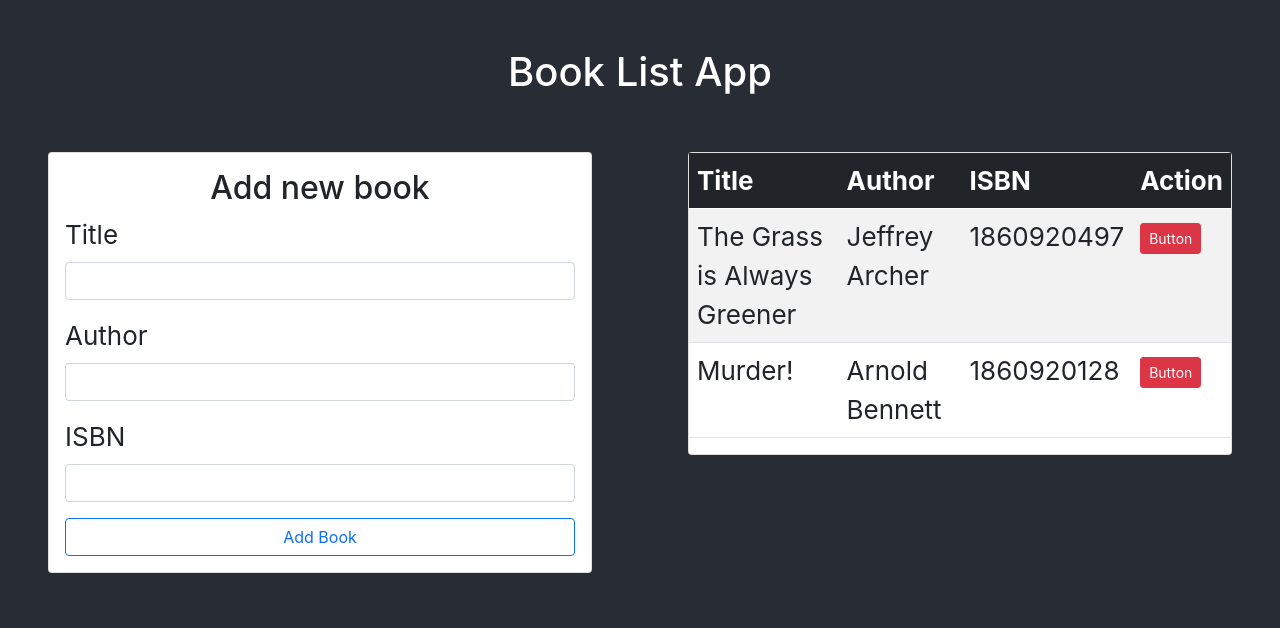
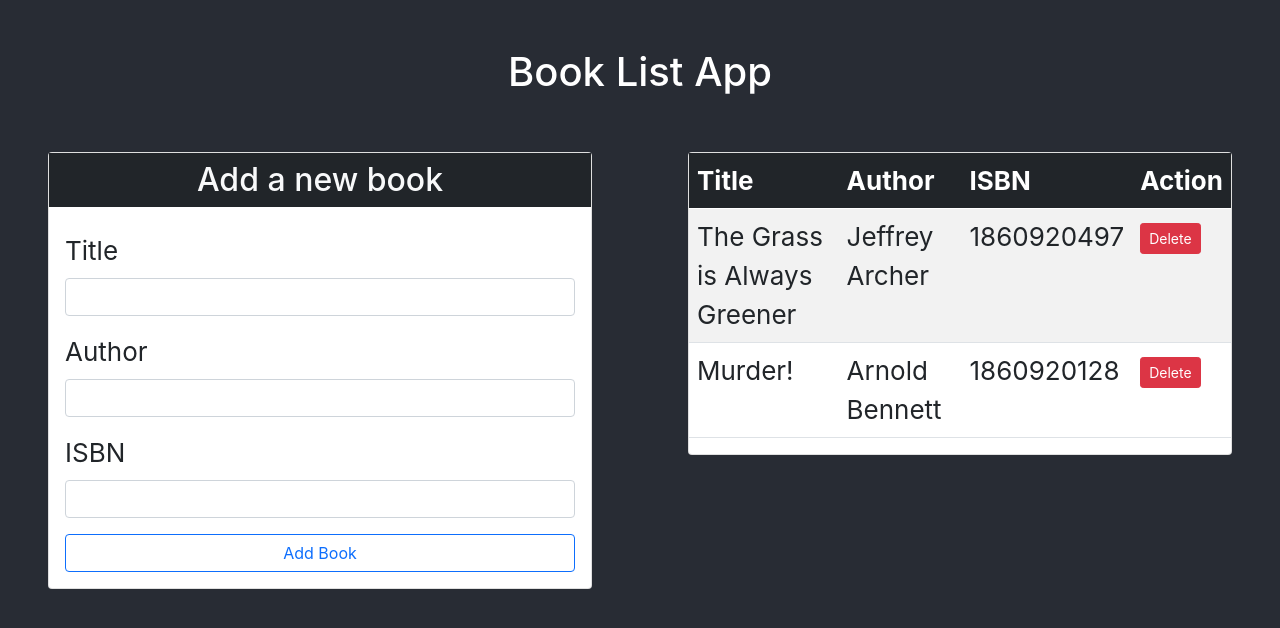
Before and after one commit to masoodhamza/bookstore, a React (Create React App) app: page / in a window 1280 px wide. Shown: the top 628 px of the page. Built offline with nearby package versions, Linux system fonts and the light colour scheme; the HTML template or start-up script is replaced by a standard one.

Commit message:
error modal

```diff
--- a/public/index.html
+++ b/public/index.html
@@ -1,14 +1,12 @@
 <!DOCTYPE html>
 <html lang="en">
+
 <head>
   <meta charset="utf-8" />
   <link rel="icon" href="%PUBLIC_URL%/favicon.ico" />
   <meta name="viewport" content="width=device-width, initial-scale=1" />
   <meta name="theme-color" content="#000000" />
-    <meta
-      name="description"
-      content="Web site created using create-react-app"
-    />
+  <meta name="description" content="Web site created using create-react-app" />
   <link rel="apple-touch-icon" href="%PUBLIC_URL%/logo192.png" />
   <!--
       manifest.json provides metadata used when your web app is installed on a
@@ -26,8 +24,11 @@
     -->
   <title>React App</title>
 </head>
+
 <body>
   <noscript>You need to enable JavaScript to run this app.</noscript>
+  <div id="backdrop-root"></div>
+  <div id="modal-root"></div>
   <div id="root"></div>
   <!--
       This HTML file is a template.
@@ -40,4 +41,5 @@
       To create a production bundle, use `npm run build` or `yarn build`.
     -->
 </body>
+
 </html>
--- a/src/App.css
+++ b/src/App.css
@@ -4,3 +4,42 @@
   font-size: calc(10px + 2vmin);
   color: white;
 }
+
+.backdrop {
+  position: fixed;
+  top: 0;
+  left: 0;
+  width: 100%;
+  height: 100vh;
+  z-index: 10;
+  background: rgba(0, 0, 0, 0.75);
+}
+
+.modal {
+  position: fixed;
+  top: 30vh;
+  left: 10%;
+  width: 80%;
+  z-index: 100;
+  overflow: hidden;
+}
+
+.header {
+  background: #4f005f;
+  padding: 1rem;
+}
+
+.header h2 {
+  margin: 0;
+  color: white;
+}
+
+.content {
+  padding: 1rem;
+}
+
+.actions {
+  padding: 1rem;
+  display: flex;
+  justify-content: flex-end;
+}
--- a/src/App.js
+++ b/src/App.js
@@ -24,6 +24,8 @@ const App = () => {
   };
 
   const deleteBookHandler = (isbn) => {
+    // const result = confirm("Are you sure! the record will be deleted");
+    // result &&
     setBooks((prvBooks) => {
       return prvBooks.filter((book) => book.isbn !== isbn);
     });
--- a/src/components/AddBook.js
+++ b/src/components/AddBook.js
@@ -1,10 +1,17 @@
-import React, { useRef } from "react";
+import React, { useRef, useState } from "react";
 import Button from "./Button";
+import ErrorModal from "./ErrorModal";
 
 const AddBook = (props) => {
   const titleRef = useRef("");
   const authorRef = useRef("");
   const isbnRef = useRef("");
+
+  const [error, setError] = useState();
+
+  const errorHandler = () => {
+    setError(null);
+  };
 
   const addBookHandler = (event) => {
     event.preventDefault();
@@ -12,6 +19,28 @@ const AddBook = (props) => {
     const title = titleRef.current.value;
     const author = authorRef.current.value;
     const isbn = isbnRef.current.value;
+
+    if (
+      title.trim().length === 0 ||
+      author.trim().length === 0 ||
+      isbn.trim().length === 0
+    ) {
+      setError({
+        title: "Empty Input?",
+        message: "All fields must be filled",
+      });
+
+      return;
+    }
+
+    if (isbn < 0) {
+      setError({
+        title: "Invalid ISBN",
+        message: "Enter valid ISBN",
+      });
+
+      return;
+    }
 
     props.addBook(title, author, isbn);
 
@@ -21,8 +50,17 @@ const AddBook = (props) => {
   };
 
   return (
+    <>
+      {error && (
+        <ErrorModal
+          title={error.title}
+          message={error.message}
+          onConfirm={errorHandler}
+        />
+      )}
+
+      <h2 className="text-center text-light bg-dark py-2 h2">Add a new book</h2>
       <form onSubmit={addBookHandler} className="p-3">
-      <h2 className="text-center h2">Add new book</h2>
         <div className="mb-3">
           <label className="form-label">Title</label>
           <input className="form-control" type="text" ref={titleRef} />
@@ -41,6 +79,7 @@ const AddBook = (props) => {
           </Button>
         </div>
       </form>
+    </>
   );
 };
 
--- a/src/components/AllBooks.js
+++ b/src/components/AllBooks.js
@@ -1,4 +1,4 @@
-import React from "react";
+import Book from "./Book";
 
 const AllBooks = (props) => {
   return (
@@ -13,19 +13,7 @@ const AllBooks = (props) => {
       </thead>
       <tbody>
         {props.books.map((book) => (
-          <tr key={book.isbn}>
-            <td>{book.title}</td>
-            <td>{book.author}</td>
-            <td>{book.isbn}</td>
-            <td>
-              <button
-                className="btn btn-sm btn-danger"
-                onClick={() => props.deleteBook(book.isbn)}
-              >
-                Button
-              </button>
-            </td>
-          </tr>
+          <Book book={book} onDelete={props.deleteBook} />
         ))}
       </tbody>
     </table>
--- /dev/null
+++ b/src/components/Book.js
@@ -0,0 +1,23 @@
+import Button from "./Button";
+
+const Book = (props) => {
+  const deleteBookHandler = (isbn) => {
+    const onConfirm = window.confirm("Are you sure!");
+    onConfirm && props.onDelete(props.book.isbn);
+  };
+
+  return (
+    <tr key={props.book.isbn}>
+      <td>{props.book.title}</td>
+      <td>{props.book.author}</td>
+      <td>{props.book.isbn}</td>
+      <td>
+        <Button className="btn btn-sm btn-danger" onClick={deleteBookHandler}>
+          Delete
+        </Button>
+      </td>
+    </tr>
+  );
+};
+
+export default Book;
--- a/src/components/Button.js
+++ b/src/components/Button.js
@@ -1,6 +1,10 @@
 const Button = (props) => {
   return (
-    <button type={props.type} className={props.className}>
+    <button
+      type={props.type}
+      className={props.className}
+      onClick={props.onClick}
+    >
       {props.children}
     </button>
   );
--- /dev/null
+++ b/src/components/ErrorModal.js
@@ -0,0 +1,38 @@
+import Button from "./Button";
+import ReactDOM from "react-dom";
+
+const Backdrop = (props) => {
+  return <div className="backdrop" onClick={props.onConfirm} />;
+};
+
+const ModalOverlay = (props) => {
+  return (
+    <div className="modal">
+      <h1 className="title">{props.title}</h1>
+      <p className="message">{props.message}</p>
+      <Button>OK</Button>
+    </div>
+  );
+};
+
+const ErrorModal = (props) => {
+  return (
+    <>
+      {ReactDOM.createPortal(
+        <Backdrop onConfirm={props.onConfirm} />,
+        document.getElementById("backdrop-root")
+      )}
+
+      {ReactDOM.createPortal(
+        <ModalOverlay
+          title={props.title}
+          message={props.message}
+          onConfirm={props.onConfirm}
+        />,
+        document.getElementById("modal-root")
+      )}
+    </>
+  );
+};
+
+export default ErrorModal;
```
Lines whose indentation alone changed are shown as unchanged.
